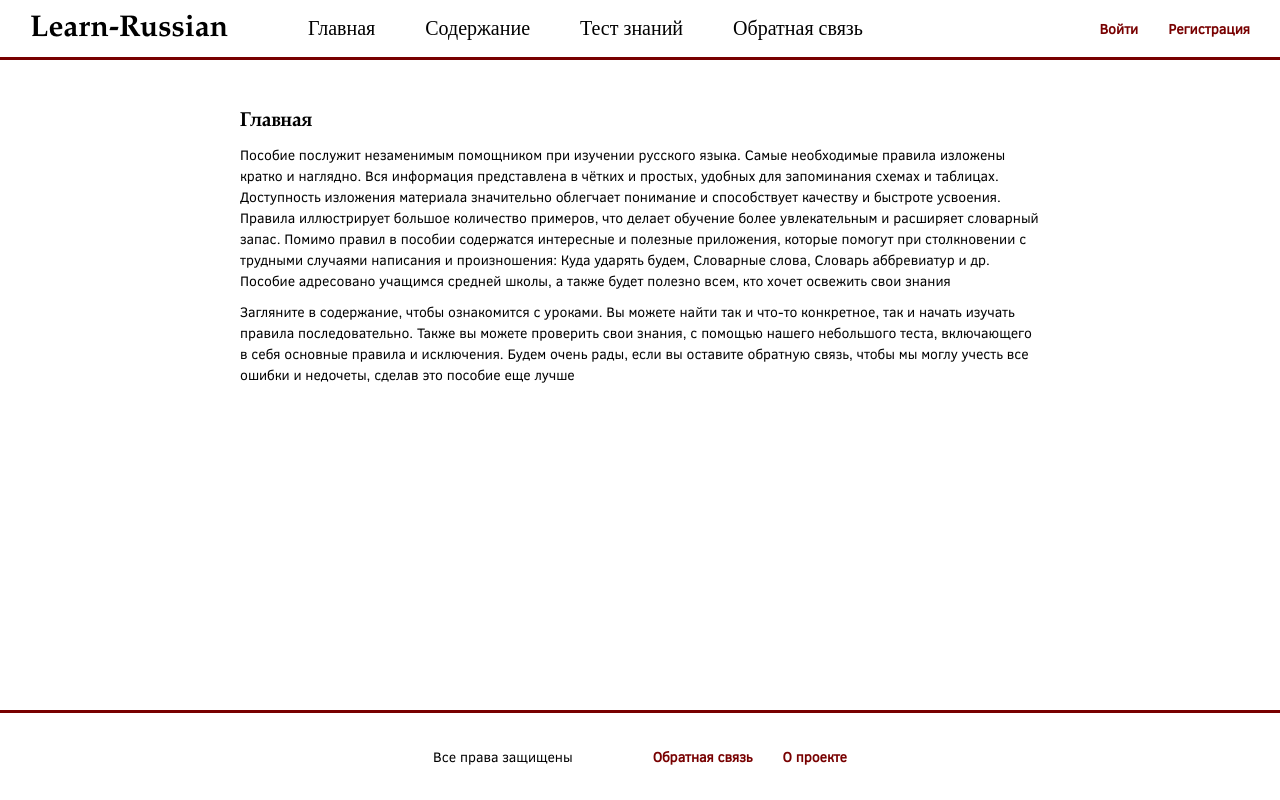
After one commit to SeaReccoon/learn-russian, a Django app: page / in a window 1280 px wide. The commit adds this page. Run offline with Django 5.2, Linux system fonts and the light colour scheme; some web fonts are replaced.

Commit message:
Добавление главной страницы

```diff
--- /dev/null
+++ b/main/templates/main/index.html
@@ -0,0 +1,28 @@
+{% extends 'base.html' %}
+
+{% block title %}
+    Learn-Russian. Главная
+{% endblock %}
+
+{% block content %}
+    <h2 class="title title_page">Главная</h2>
+    <p class="text">
+        Пособие послужит незаменимым помощником при изучении русского языка.
+        Самые необходимые правила изложены кратко и
+        наглядно. Вся информация представлена в чётких и
+        простых, удобных для запоминания схемах и таблицах. Доступность изложения материала значительно
+        облегчает понимание и способствует качеству и быстроте усвоения.
+        Правила иллюстрирует большое количество примеров, что делает обучение более увлекательным и расширяет словарный запас.
+        Помимо правил в пособии содержатся интересные
+        и полезные приложения, которые помогут при столкновении с трудными случаями написания и произношения: Куда ударять будем, Словарные слова, Словарь аббревиатур и др.
+        Пособие адресовано учащимся средней школы, а
+        также будет полезно всем, кто хочет освежить свои
+        знания
+    </p>
+
+    <p class="text">
+        Загляните в содержание, чтобы ознакомится с уроками. Вы можете найти так и что-то конкретное, так и начать изучать правила последовательно.
+        Также вы можете проверить свои знания, с помощью нашего небольшого теста, включающего в себя основные правила и исключения.
+        Будем очень рады, если вы оставите обратную связь, чтобы мы моглу учесть все ошибки и недочеты, сделав это пособие еще лучше
+    </p>
+{% endblock %}
--- a/main/urls.py
+++ b/main/urls.py
@@ -1,5 +1,6 @@
 from django.urls import path
+from main.views import IndexView
 
 urlpatterns = [
-
+    path("", IndexView.as_view(), name="index")
 ]
--- a/main/views.py
+++ b/main/views.py
@@ -1,3 +1,4 @@
-from django.shortcuts import render
+from django.views.generic import TemplateView
 
-# Create your views here.
+class IndexView (TemplateView):
+    template_name = "main/index.html"
--- a/static/css/base.css
+++ b/static/css/base.css
@@ -1,9 +1,11 @@
+/* Переменные */
 :root {
     --main-color: #780000;
     --add-main-color: #C1121F;
     --accent-color: #669BBC;
 }
 
+/* Шрифты */
 @font-face {
     font-family: "Garamond";
     src: url("/static/fonts/Garamond.ttf");
@@ -14,6 +16,7 @@
     src: url("/static/fonts/Lorenzo.ttf");
 }
 
+/* Сброс стилей */
 *,
 *::after,
 *::before {
@@ -36,15 +39,7 @@ body {
     flex-direction: column;
 }
 
-header {
-    height: 60px;
-    border-bottom: solid 3px var(--main-color);
-    display: flex;
-    align-items: center;
-    padding: 0 30px;
-    gap: 80px;
-}
-
+/* Типографика */
 .logo {
     font-size: 30px;
     font-weight: bold;
@@ -54,6 +49,11 @@ header {
 .title {
     font-size: 20px;
     font-family: "Garamond";
+}
+
+.title_page {
+    margin-top: 20px;
+    margin-bottom: 10px;
 }
 
 .link {
@@ -70,6 +70,21 @@ header {
 
 .link:active {
     color: var(--accent-color);
+}
+
+.text {
+    line-height: 150%;
+    margin-bottom: 10px;
+}
+
+/* Шапка */
+header {
+    height: 60px;
+    border-bottom: solid 3px var(--main-color);
+    display: flex;
+    align-items: center;
+    padding: 0 30px;
+    gap: 80px;
 }
 
 .top-panel {
@@ -101,6 +116,7 @@ header {
     gap: 30px;
 }
 
+/* Контент */
 .wrap {
     display: flex;
     flex-grow: 1;
@@ -110,19 +126,25 @@ main {
     flex-grow: 1;
     display: flex;
     flex-direction: column;
+    align-items: center;
 }
 
 .content {
     flex-grow: 1;
+    padding: 30px 0;
+    max-width: 800px;
 }
 
+/* Подвал */
 footer {
     height: 90px;
+    width: 100%;
     border-top: solid 3px var(--main-color);
     display: flex;
     align-items: center;
     justify-content: center;
     gap: 80px;
+
 }
 
 .bottom-menu {
```
